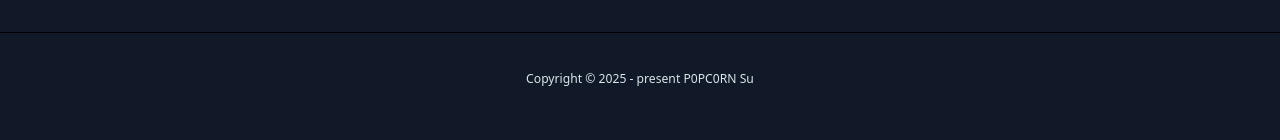
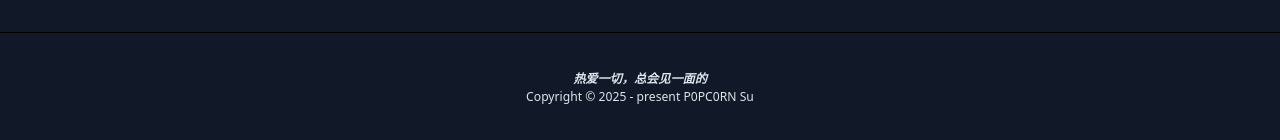
Before and after one commit to jssosoTo/pop_source, a Vue app: page / in a window 1280 px wide. Shown: the part 769-909 px from the top of the page. Built offline with nearby package versions, Linux system fonts and the light colour scheme.

Commit message:
✨ feat(底部组件): 引入格言

```diff
--- a/src/components/Footer.vue
+++ b/src/components/Footer.vue
@@ -1,5 +1,12 @@
 <template>
     <footer class="p-12 border-t border-(--box-shadow-color)">
+        <h2 class="text-center font-bold italic uppercase">{{ translation.motto }}</h2>
         <h4 class="text-center">Copyright © 2025 - present P0PC0RN Su</h4>
     </footer>
 </template>
+
+<script setup lang="ts">
+import { inject } from 'vue';
+
+    const translation: any = inject('app-translation');
+</script>
```
